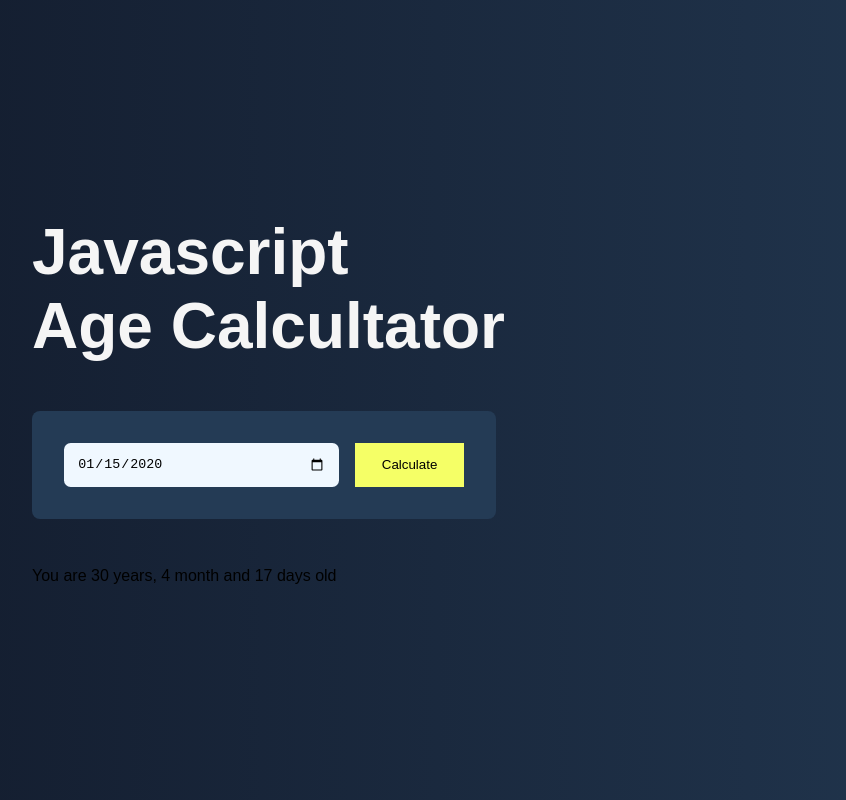
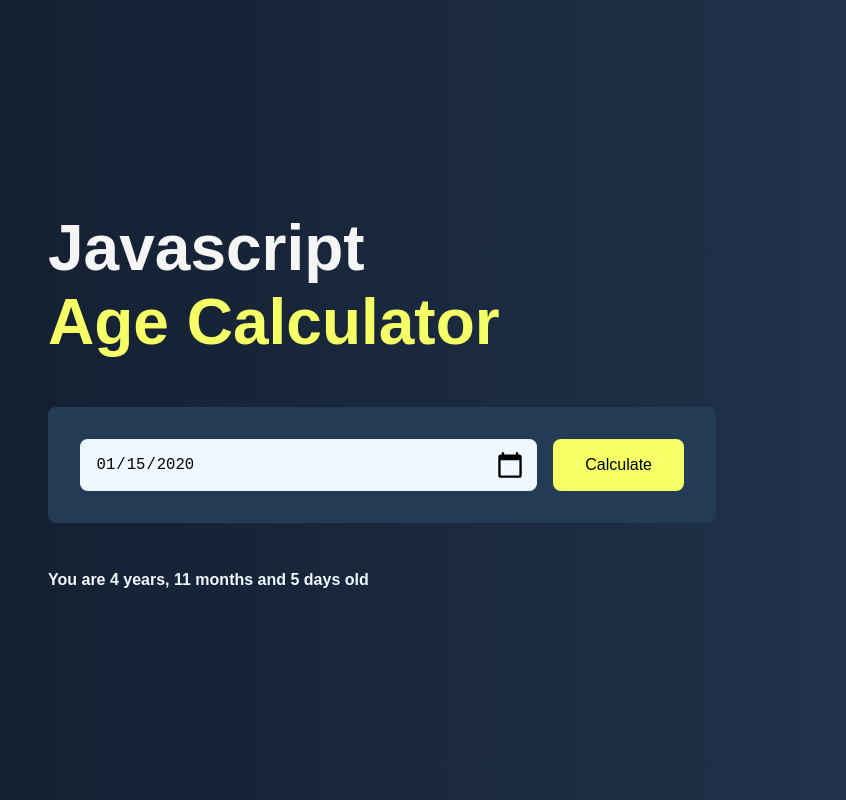
Before and after one commit to mazax28/Javascript-Projects, a website built with Vite: page age-calculator/index.html in a window 1280 px wide. Both pictures are taken after typing "2020-01-15" into the empty fields and a click on the button "Calculate". Shown: the whole page, without its empty margins (48-894 px from the left). Built offline with nearby package versions, Linux system fonts and the light colour scheme.

Commit message:
refactor age calculator app: enhance HTML structure, improve CSS styling, and implement age calculation logic

```diff
--- a/age-calculator/index.html
+++ b/age-calculator/index.html
@@ -11,14 +11,14 @@
     <div class="container">
       <div class="title">
         <p>Javascript</p>
-        <p>Age Calcultator</p>
+        <p><span>Age Calculator</span></p>
       </div>
       <div class="input_age">
-        <input type="date">
+        <input type="date" class="date">
         <button class="calculate">Calculate</button>
       </div>
-      <div class="age">
-        <p>You are 30 years, 4 month and 17 days old</p>
+      <div class="age_container">
+        <p class="age"></p>
       </div>
     </div>
     <script type="module" src="/src/main.js"></script>
--- a/age-calculator/src/main.js
+++ b/age-calculator/src/main.js
@@ -0,0 +1,40 @@
+const calculate = document.getElementsByClassName('calculate')[0];
+const date = document.getElementsByClassName('date')[0];
+
+const age = document.getElementsByClassName('age')[0];
+
+date.max = new Date().toISOString().split("T")[0];
+
+function calculateAge() {
+    let birthDate = new Date(date.value);
+
+    let d1 = birthDate.getDate();
+    let m1 = birthDate.getMonth() +1;
+    let y1 = birthDate.getFullYear();
+    let today = new Date();
+    let d2 = today.getDate()
+    let m2 = today.getMonth() + 1
+    let y2 = today.getFullYear()
+
+    let m, d;
+    let age1 = y2 - y1;
+    if (m2>=m1){
+        m = m2 - m1;
+    }
+    else{
+        age1--;
+        m = 12 + m2 - m1;
+    }
+    if (d2>=d1){
+        d = d2 - d1;
+    }
+    else{
+        m--;
+        d = 30 + d2 - d1;
+    }
+    let newAge = `You are ${age1} years, ${m} months and ${d} days old`
+    age.innerText = newAge ;
+
+}
+
+calculate.addEventListener('click', calculateAge);
--- a/age-calculator/src/style.css
+++ b/age-calculator/src/style.css
@@ -1,7 +1,7 @@
 *{
   margin: 0;
   padding: 0;
-  box-sizing: 0;
+  box-sizing: border-box;
 }
 
 body{
@@ -20,32 +20,59 @@ body{
   flex-direction: column;
   align-items: start;
   gap: 3em;
+  padding: 1em;
+
   .title{
     color: whitesmoke;
     font-size: 4em;
     font-weight: 700;
+    span{
+      color: #f5ff66;
+    }
   }
   .input_age{
-    display: flex;
-    width: min(400px, 100%);
+    display: flex;;
     flex-direction: row;
     background-color: #243b55;
     padding: 2em 2em;
     border-radius: 0.5em;
     gap: 1em;
+    width: 100%;
     input{
+      position: relative;
       border: none;
       outline: none;
       padding: 1em;
       flex: 1;
       background-color: aliceblue;
       border-radius: 0.5em;
+      font-size: 1.2em;
+      cursor: pointer;
+      &::-webkit-calendar-picker-indicator{
+        top: 0;
+        right: 0;
+        bottom: 0;
+        left: 0;
+        width: auto;
+        height: auto;
+        position: absolute;
+        background-position: calc(100% - 10px);
+        background-size: 30px;
+        cursor: pointer;
+      }
     }
     button{
       border: none;
       outline: none;
       padding: 1em 2em;
       background-color: #f5ff66;
+      border-radius: 0.5em;
+      font-size: 1em;
+      cursor: pointer;
     }
   }
+  .age_container{
+    color: aliceblue;
+    font-weight: 600;
+  }
 }
```
